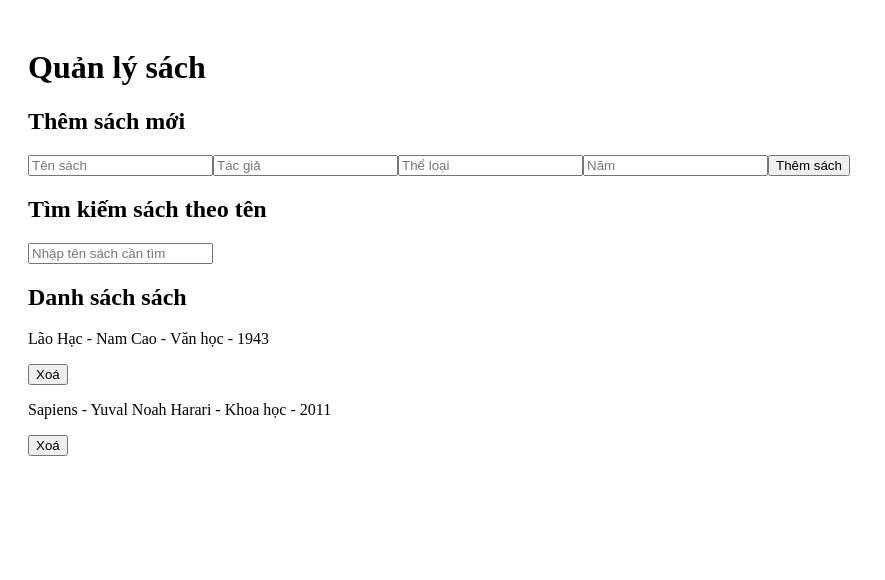
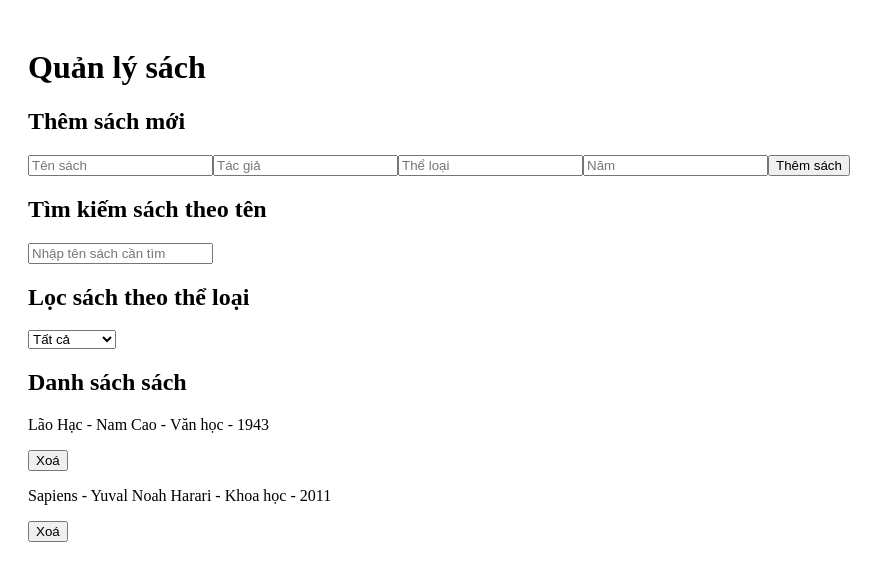
Before and after one commit to mthq2004/KiemTraTH_PTGDUD, a React (Vite) app: page / in a window 1280 px wide. Shown: the top 580 px of the page, without its empty margins (0-885 px from the left). Built offline with nearby package versions, Linux system fonts and the light colour scheme.

Commit message:
loc sach theo the loai

```diff
--- a/src/App.jsx
+++ b/src/App.jsx
@@ -14,6 +14,7 @@ function App() {
   });
 
   const [search, setSearch] = useState("");
+  const [selectedGenre, setSelectedGenre] = useState("Tất cả");
 
   const handleAdd = () => {
     if (!form.title || !form.author || !form.genre || !form.year) return;
@@ -35,10 +36,15 @@ function App() {
     setBooks(updatedBooks);
   };
 
-  // 🔍 Lọc theo tên (không phân biệt hoa thường)
-  const filteredBooks = books.filter(book =>
+  // 🔍 Tìm kiếm theo tên (không phân biệt hoa thường)
+  const searchFilteredBooks = books.filter(book =>
     book.title.toLowerCase().includes(search.toLowerCase())
   );
+
+  // 📌 Lọc theo thể loại
+  const genreFilteredBooks = selectedGenre === "Tất cả"
+    ? searchFilteredBooks
+    : searchFilteredBooks.filter(book => book.genre === selectedGenre);
 
   return (
     <div style={{ padding: '20px' }}>
@@ -75,8 +81,18 @@ function App() {
         onChange={(e) => setSearch(e.target.value)}
       />
 
+      <h2>Lọc sách theo thể loại</h2>
+      <select value={selectedGenre} onChange={(e) => setSelectedGenre(e.target.value)}>
+        <option value="Tất cả">Tất cả</option>
+        <option value="Văn học">Văn học</option>
+        <option value="Khoa học">Khoa học</option>
+        <option value="Công nghệ">Công nghệ</option>
+        <option value="Tâm lý">Tâm lý</option>
+        {/* Thêm thể loại khác nếu cần */}
+      </select>
+
       <h2>Danh sách sách</h2>
-      {filteredBooks.map((book) => (
+      {genreFilteredBooks.map((book) => (
         <div key={book.id}>
           <p>
             {book.title} - {book.author} - {book.genre} - {book.year}
```
Also changed, not shown: anhminhchung/cau6/cau6.png (added), 1 other file (tests, documents, lock files or other folders).
